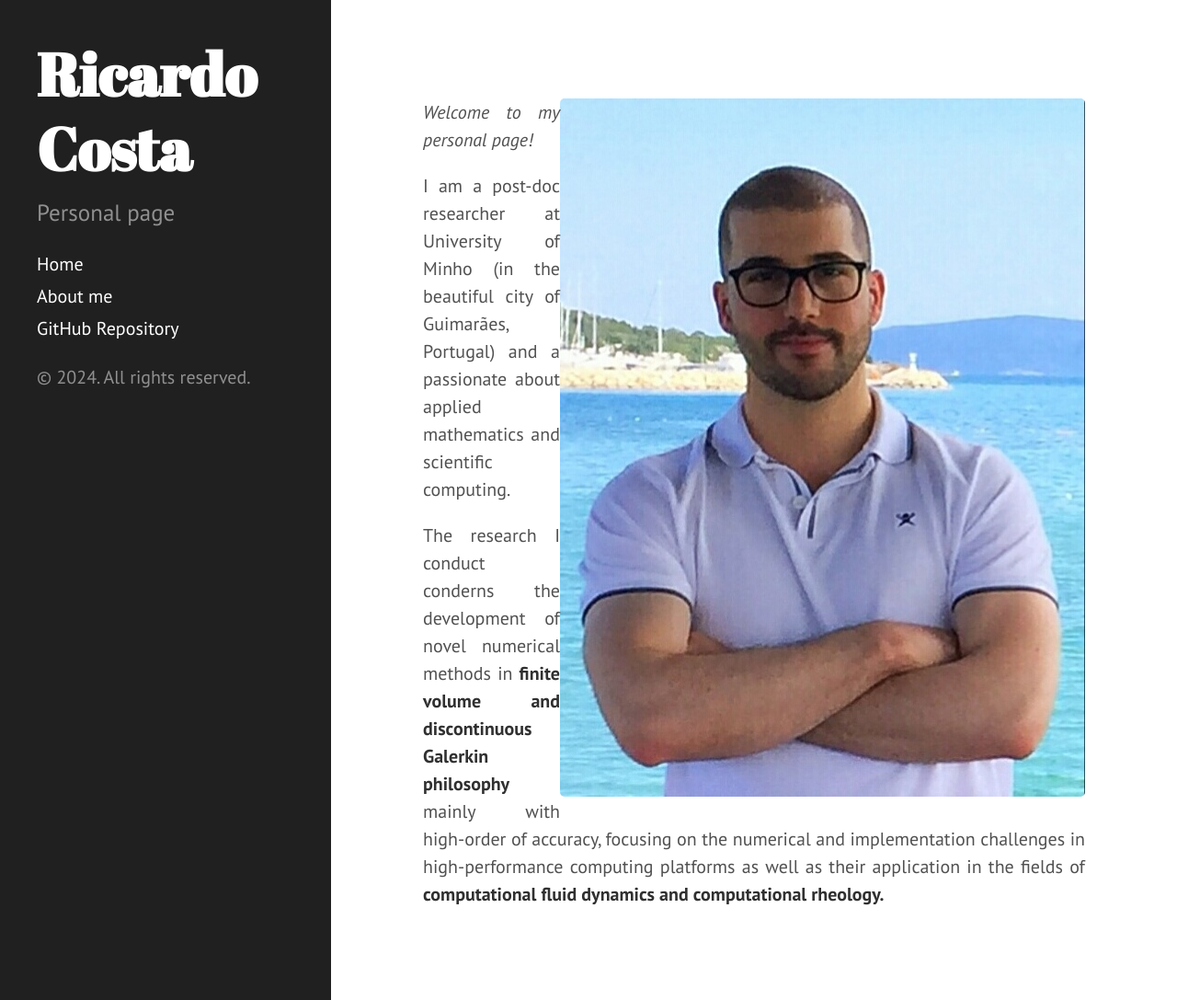
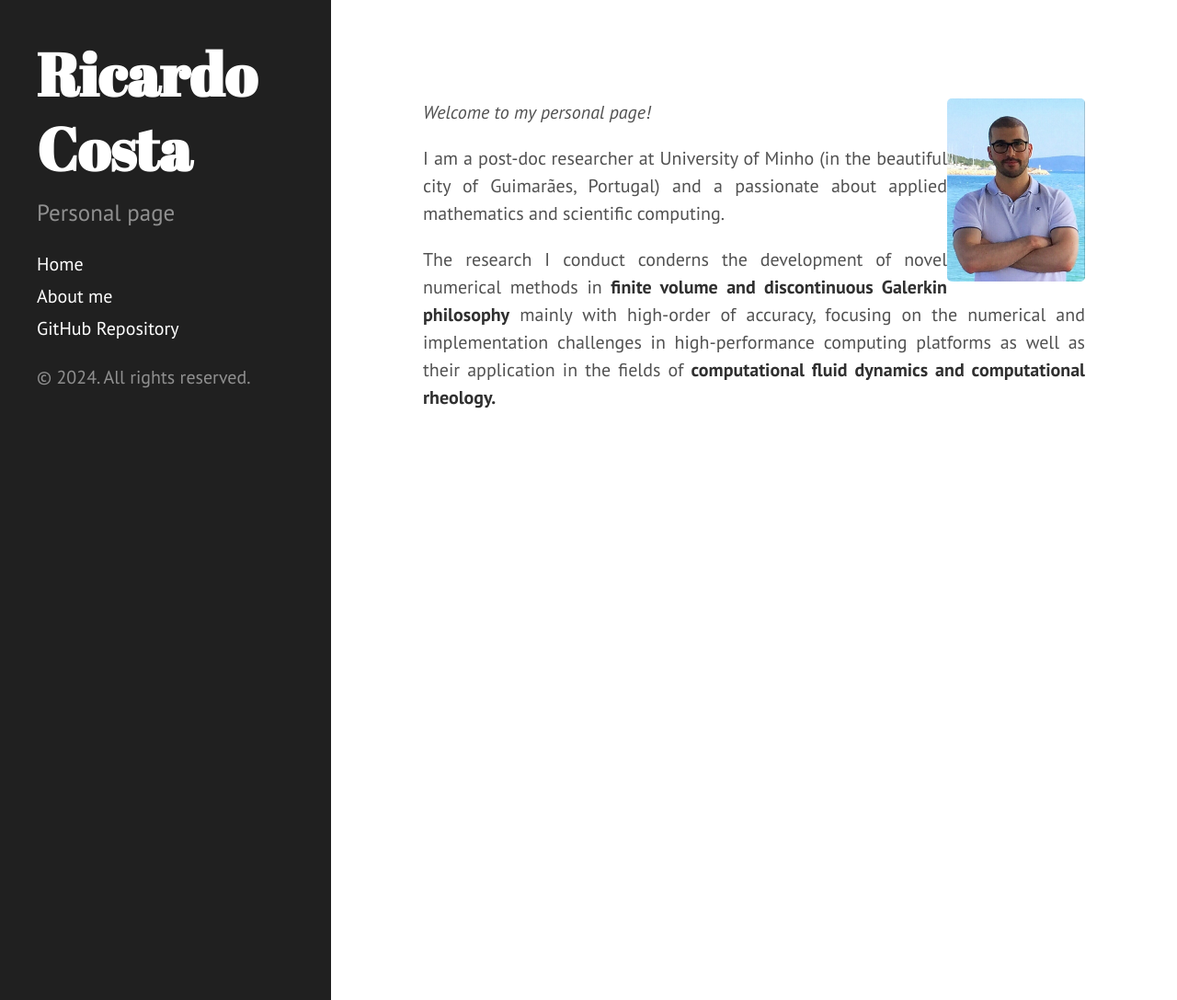
Before and after one commit to ricardodpcosta/ricardodpcosta.github.io, a Jekyll site: the page built from index.md, in a window 1280 px wide and 1087 px high. Shown: the whole window at 92% size. Built offline with Jekyll 4.4.1, drawn with Linux system fonts in a browser that asks for light colours; Markdown is read by kramdown in place of the engine named in the settings.

Commit message:
Update index.md

```diff
--- a/index.md
+++ b/index.md
@@ -3,7 +3,7 @@ layout: home
 title: About me
 ---
 
-<img style="float: right;" src="public/photo.jpg">
+<img style="float: right;" width="150" src="public/photo.jpg">
 
 _Welcome to my personal page!_
 
```
